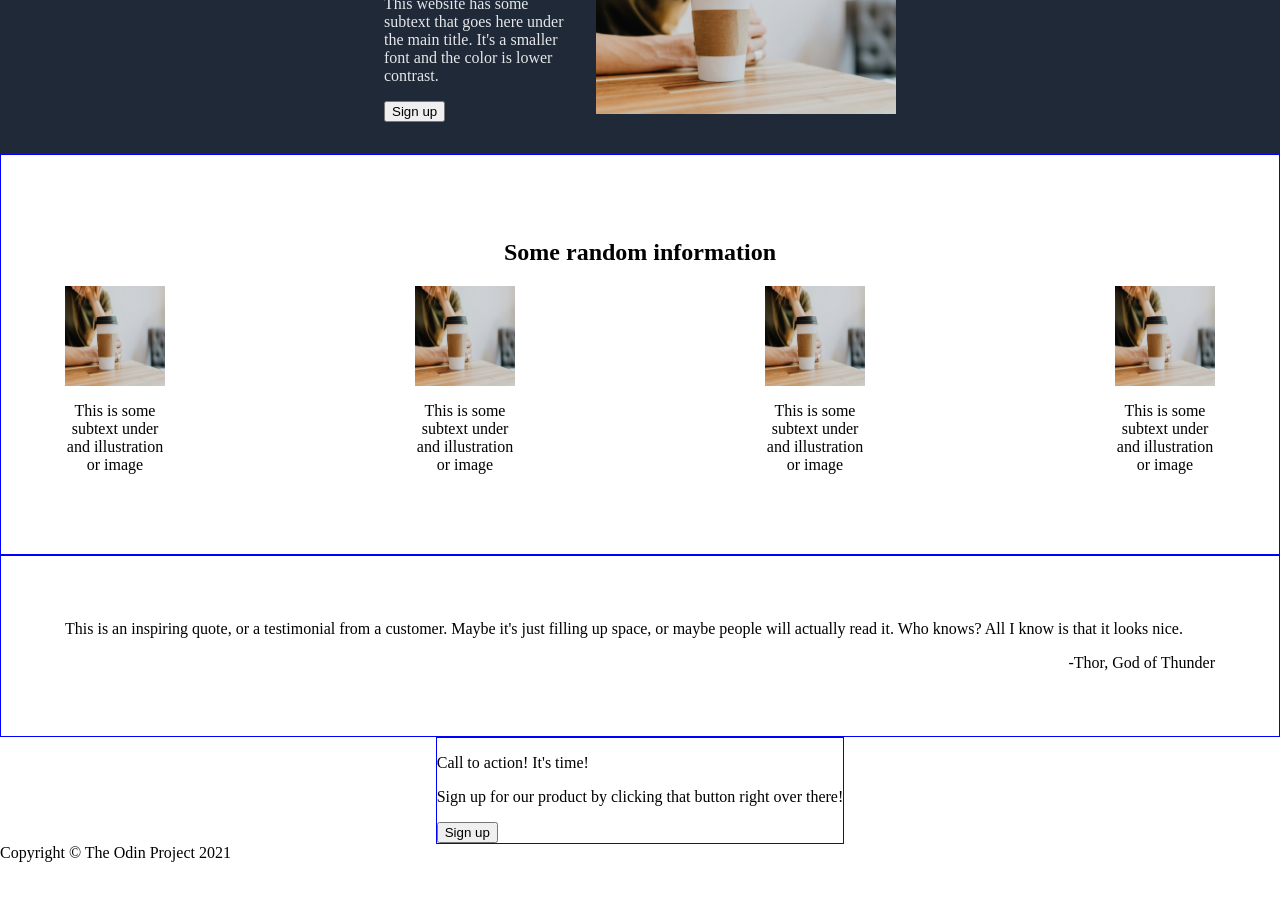
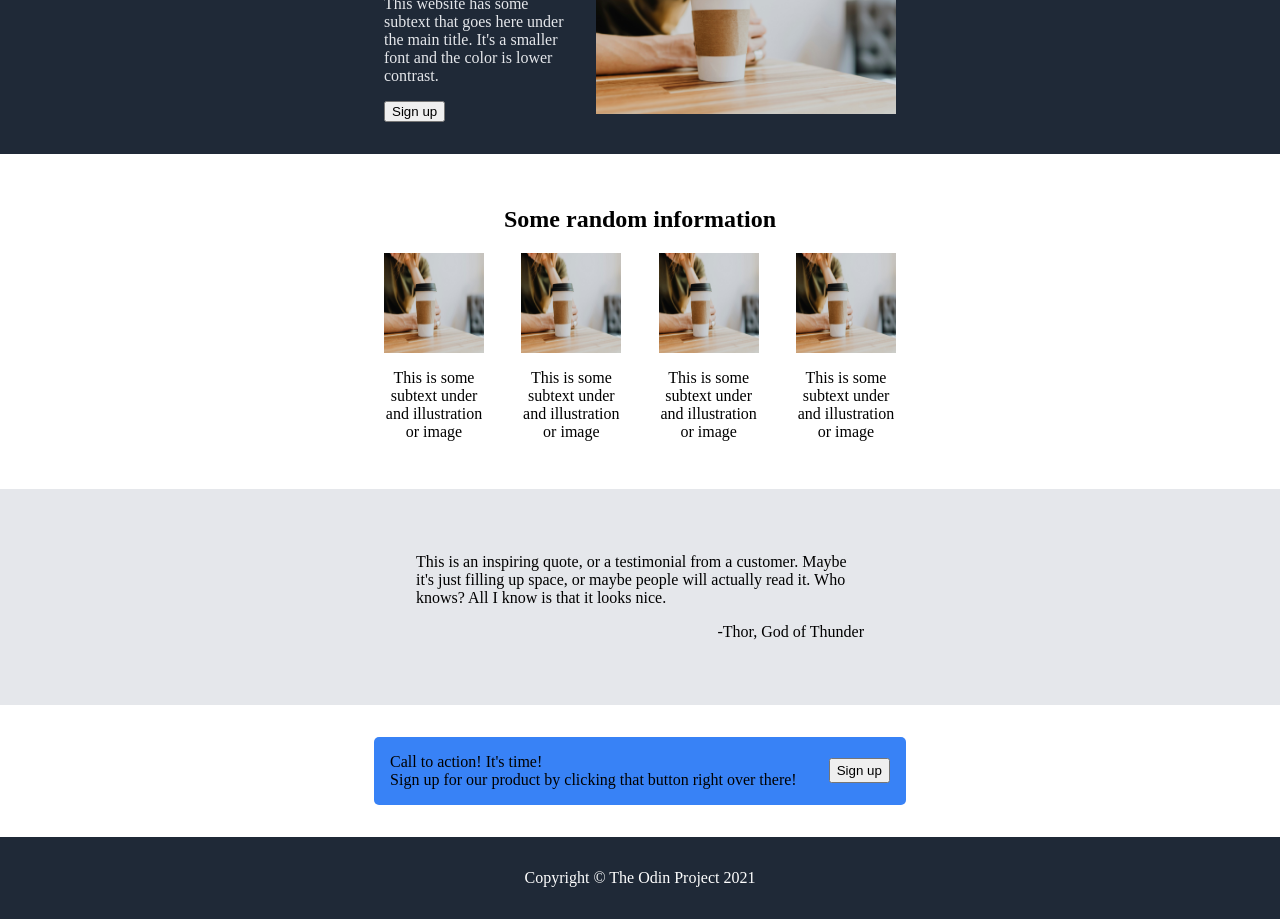
Before and after one commit to aubratt/landing-page, a plain HTML site: page index.html in a window 1280 px wide. Shown: the part 177-1096 px from the top of the page. Before the commit the page ends 1039 px from the top, so only its background shows below. Drawn offline with Linux system fonts and the light colour scheme.

Commit message:
Style and format divs below jumbotron
Format all divs to fit in 576px screen width with
padding. Add specified font and background colors.

```diff
--- a/index.html
+++ b/index.html
@@ -32,6 +32,7 @@
         />
       </div>
     </div>
+    <div class="section-two">
       <div class="random-info">
         <h2>Some random information</h2>
         <div class="random-bottom">
@@ -69,13 +70,16 @@
           </div>
         </div>
       </div>
+    </div>
+    <div class="section-three">
       <div class="quote">
         <div>
-        This is an inspiring quote, or a testimonial from a customer. Maybe it's
-        just filling up space, or maybe people will actually read it. Who knows?
-        All I know is that it looks nice.
+          This is an inspiring quote, or a testimonial from a customer. Maybe
+          it's just filling up space, or maybe people will actually read it. Who
+          knows? All I know is that it looks nice.
         </div>
         <div class="author">-Thor, God of Thunder</div>
+      </div>
     </div>
     <div class="cta">
       <div class="cta-box">
--- a/styles.css
+++ b/styles.css
@@ -8,11 +8,13 @@ body {
   display: flex;
   flex-direction: column;
   align-items: center;
-    background-color: #1F2937;
+  background-color: #1f2937;
 }
 
 .navbar,
-.jumbotron {
+.jumbotron,
+.random-info,
+.quote {
   box-sizing: border-box;
   width: 576px;
 }
@@ -21,7 +23,7 @@ body {
   display: flex;
   align-items: center;
   justify-content: space-between;
-    color: #F9FAF8;
+  color: #f9faf8;
   padding: 0 32px 0;
 }
 
@@ -46,12 +48,12 @@ a {
 }
 
 h1 {
-    color: #F9FAF8;
+  color: #f9faf8;
   margin: 0;
 }
 
 .jumbo-subtext {
-    color: #E5E7EB;
+  color: #e5e7eb;
 }
 
 .placeholder-img {
@@ -60,9 +62,9 @@ h1 {
 }
 
 .random-info {
+  margin: auto;
   text-align: center;
-    padding: 64px;
-    border: 1px solid blue;
+  padding: 32px;
 }
 
 .random-bottom {
@@ -82,12 +84,16 @@ h1 {
   height: 100px;
 }
 
+.section-three {
+  background-color: #e5e7eb;
+}
+
 .quote {
   display: flex;
   flex-direction: column;
   gap: 16px;
   padding: 64px;
-    border: 1px solid blue;
+  margin: auto;
 }
 
 .author {
@@ -99,9 +105,31 @@ h1 {
   display: flex;
   align-items: center;
   justify-content: center;
+  padding: 32px;
 }
 
 .cta-box {
-    border: 1px solid blue;
+  display: flex;
+  align-items: center;
+  gap: 32px;
+  padding: 16px;
+  border-radius: 5px;
+  background-color: #3882f6;
+}
 
+.cta-box p {
+  margin: 0;
 }
+
+.cta-box button {
+  height: 25px;
+}
+
+.footer {
+  display: flex;
+  align-items: center;
+  justify-content: center;
+  color: white;
+  background-color: #1f2937;
+  padding: 32px;
+}
```
Lines whose indentation alone changed are shown as unchanged.
